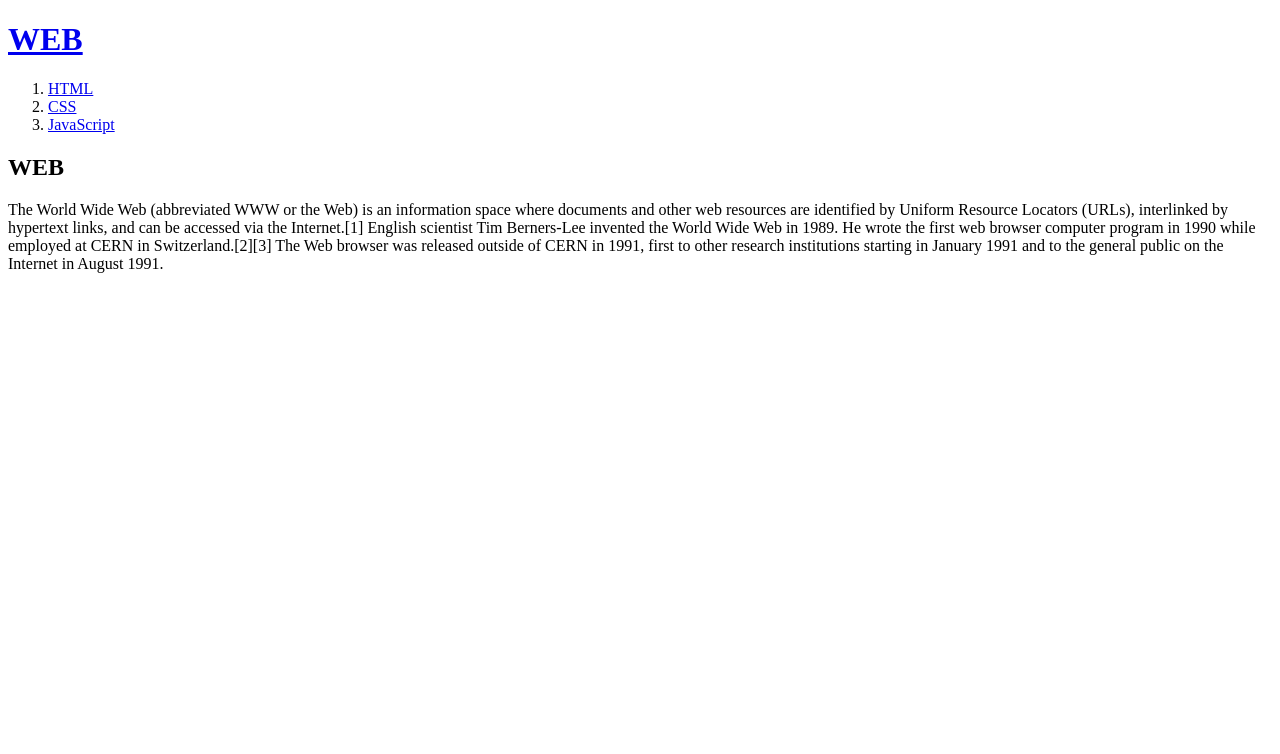
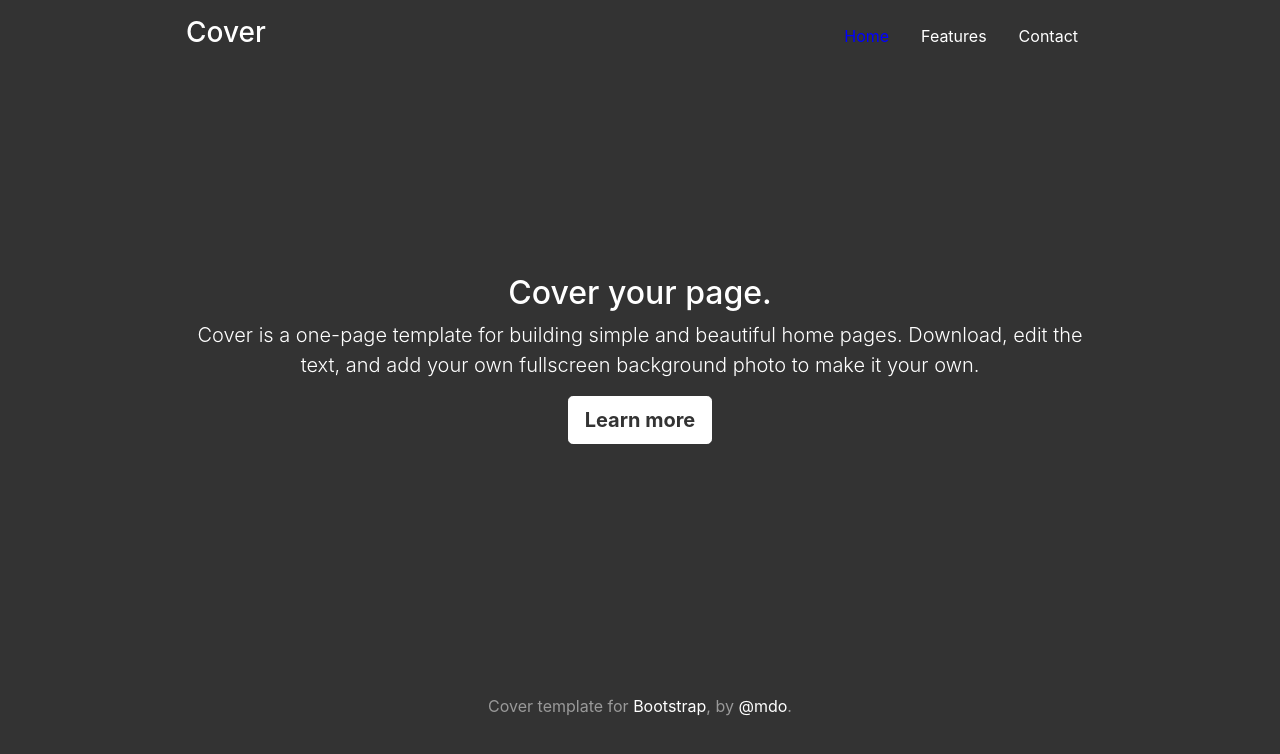
Before and after one commit to dgtkle1/-, a plain HTML site: page index.html in a window 1280 px wide. Drawn offline with nearby package versions, Linux system fonts and the light colour scheme.

Commit message:
Add files via upload

```diff
--- a/index.html
+++ b/index.html
@@ -1,18 +1,35 @@
 <!DOCTYPE html>
-<html>
+<html lang="en">
 <head>
-  <title>WEB1 - title</title>
-  <meta charset="utf-8">
-  </head>
-  <body>
-<h1><a href="index.html">WEB</a></h1>
-<ol>
-	<li><a href="1.html">HTML</a>
-	<li><a href="2.html">CSS</a>
-	<li><a href="3.html">JavaScript</a>
- </li>
- </ol>
-<h2>WEB</h2>
-<p>The World Wide Web (abbreviated WWW or the Web) is an information space where documents and other web resources are identified by Uniform Resource Locators (URLs), interlinked by hypertext links, and can be accessed via the Internet.[1] English scientist Tim Berners-Lee invented the World Wide Web in 1989. He wrote the first web browser computer program in 1990 while employed at CERN in Switzerland.[2][3] The Web browser was released outside of CERN in 1991, first to other research institutions starting in January 1991 and to the general public on the Internet in August 1991.</p>
+    <meta charset="UTF-8">
+    <title>Cover Template</title>
+    <link rel="stylesheet" href="https://stackpath.bootstrapcdn.com/bootstrap/4.4.1/css/bootstrap.min.css" integrity="sha384-Vkoo8x4CGsO3+Hhxv8T/Q5PaXtkKtu6ug5TOeNV6gBiFeWPGFN9MuhOf23Q9Ifjh" crossorigin="anonymous">
+    <link rel="stylesheet" href="style.css">
+</head>
+<body>
+  <div class="container d-flex w-100 h-100 p-3 mx-auto">
+  <div class="row">
+   <div class="top">
+   <div class="inner d-flex">
+    <h3><p class="text-white">Cover</p></h3>
+  <nav class="nav nav-masthead justify-content-center text-white">
+   <a class="nav-link active" href="#">Home</a>
+  <a class="nav-link" href="#">Features</a>
+  <a class="nav-link" href="#">Contact</a>
+   </nav></div>
+   <div class="middle">
+       <div class="title"><h2>Cover your page.</h2></div>
+   <p class="lead">Cover is a one-page template for building simple and beautiful home pages. Download, edit the text, and add your own fullscreen background photo to make it your own.
+   </p>
+    <a class="btn btn-primary btn-lg" href="#" role="button">Learn more</a>
+
+   </div>
+   <footer class="mastfoot mt-auto">
+      <div class="bottom">
+       <p>Cover template for <a href="https://getbootstrap.com/">Bootstrap</a>, by<a href="https://twitter.com/mdo"> @mdo</a>.</p></div>
+       </footer>
+   </div>
+   </div>
+    </div>
 </body>
 </html>
--- /dev/null
+++ b/style.css
@@ -0,0 +1,65 @@
+body {
+    background-color: #333333;
+
+}
+
+.middle {
+    text-align: center;
+}
+
+.title {
+    text-weight:bold;
+    color:white;
+}
+
+.lead {
+    color: white;
+}
+
+.nav-masthead {
+    position: relative;
+    margin-left: auto;
+    color: rgba(255, 255, 255, .5);
+
+}
+
+.main {
+    width: 640px;
+}
+
+.bottom {
+    text-align: center;
+    margin-top: 250px;
+}
+
+.inner {
+    margin-bottom: 200px;
+}
+
+.row {
+    margin-right: 100px;
+    margin-left: 100px;
+}
+
+.mastfoot.mt-auto {
+    text-align: center;
+    color: rgba(255, 255, 255, .5);
+}
+
+a {
+    color:white;
+}
+
+.inner {
+}
+
+.btn-lg {
+    background-color: #fff;
+    color: #333;
+    font-weight: bold;
+    border-color: white;
+}
+
+.active {
+    color:blue;
+}
```
